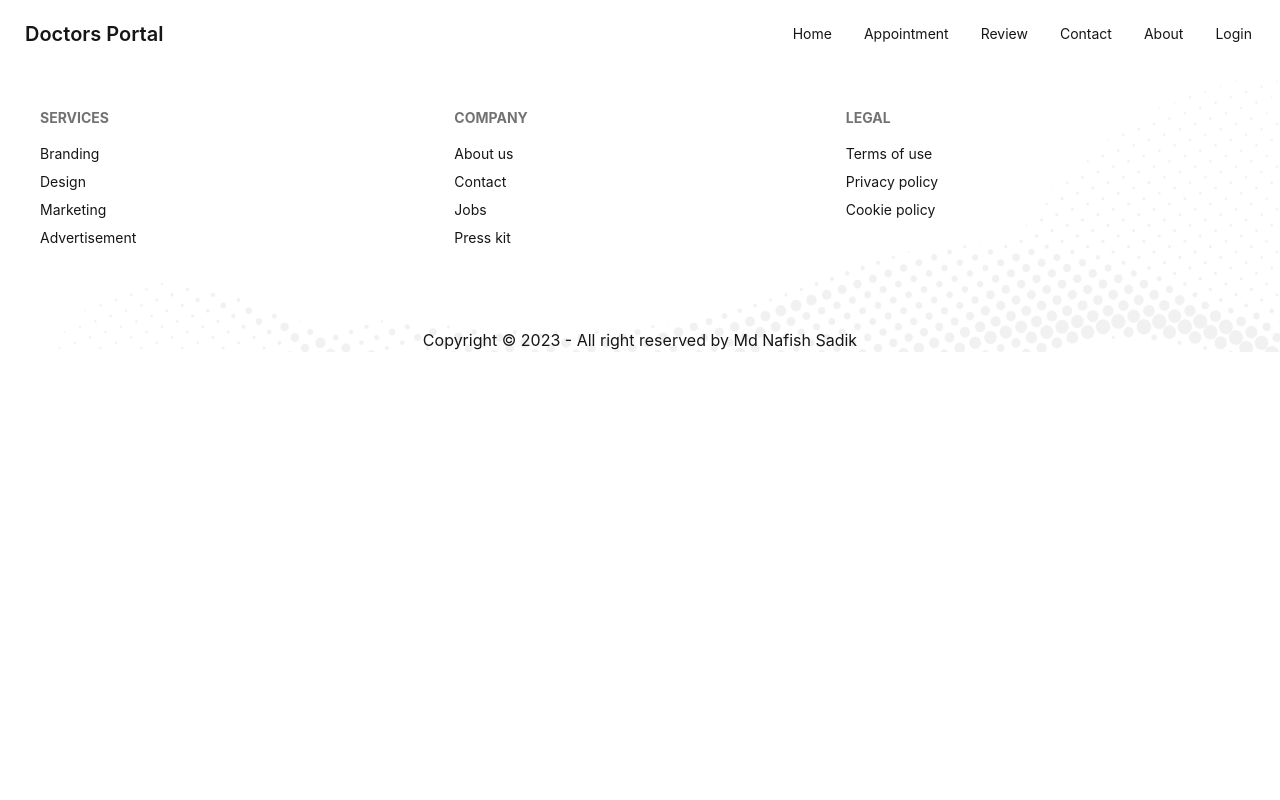
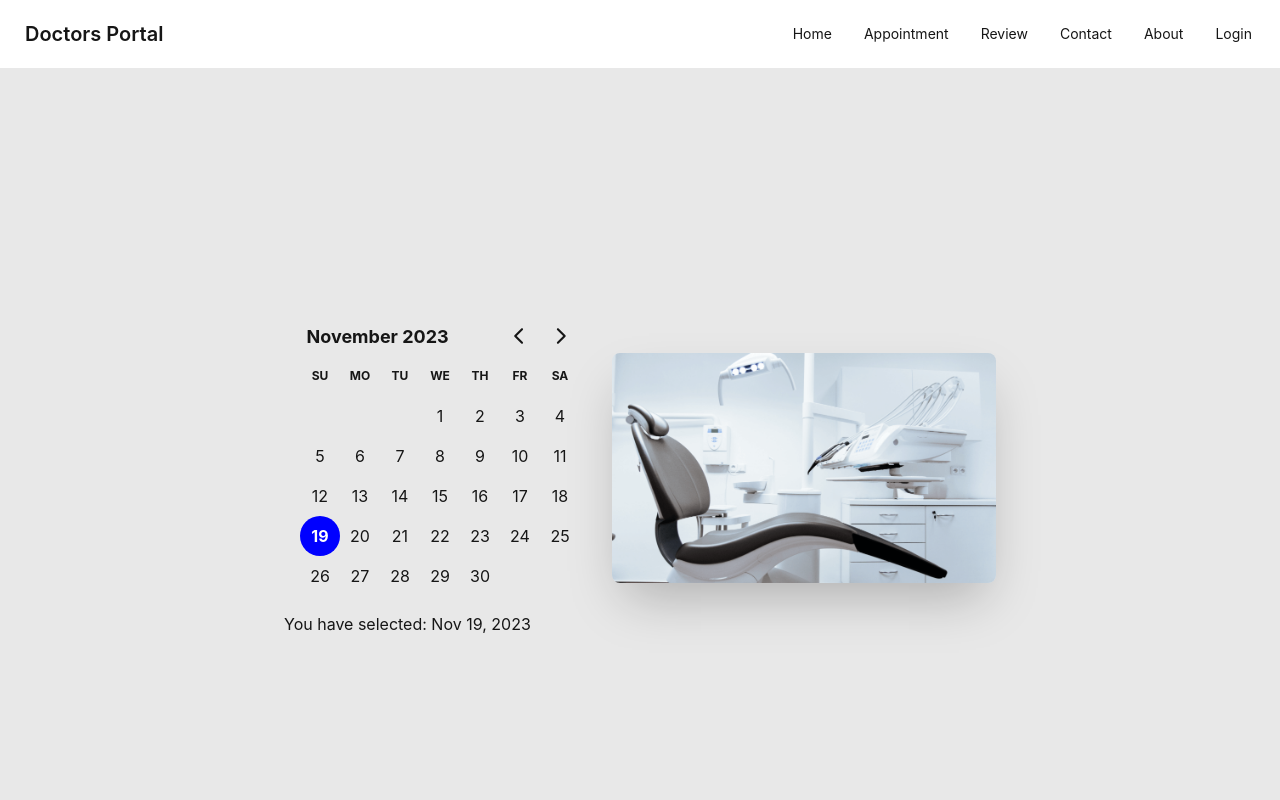
Before and after one commit to nafish08/dental-care-client, a React (Create React App) app: page /appointment in a window 1280 px wide. Shown: the top 800 px of the page. Built offline with nearby package versions, Linux system fonts and the light colour scheme.

Commit message:
AppointmentBanner component added

```diff
--- a/package.json
+++ b/package.json
@@ -6,7 +6,9 @@
     "@testing-library/jest-dom": "^5.17.0",
     "@testing-library/react": "^13.4.0",
     "@testing-library/user-event": "^13.5.0",
+    "date-fns": "^2.30.0",
     "react": "^18.2.0",
+    "react-day-picker": "^8.9.1",
     "react-dom": "^18.2.0",
     "react-router-dom": "^6.19.0",
     "react-scripts": "^5.0.1",
--- a/src/Pages/Appointment/Appointment.js
+++ b/src/Pages/Appointment/Appointment.js
@@ -1,9 +1,11 @@
 import React from 'react';
 import Footer from '../Shared/Footer';
+import AppointmentBanner from './AppointmentBanner';
 
 const Appointment = () => {
     return (
         <div>
+            <AppointmentBanner></AppointmentBanner>
             <Footer></Footer>
         </div>
     );
--- /dev/null
+++ b/src/Pages/Appointment/AppointmentBanner.js
@@ -0,0 +1,33 @@
+import React, { useState } from 'react';
+import chair from '../../assets/images/chair.png';
+
+// For calender component
+import { DayPicker } from 'react-day-picker';
+import 'react-day-picker/dist/style.css';
+import { format } from 'date-fns';
+
+const AppointmentBanner = () => {
+
+    // For calender component
+    const [date, setDate] = useState(new Date());
+
+    return (
+        <div class="hero min-h-screen bg-base-200">
+            <div class="hero-content flex-col lg:flex-row-reverse">
+                <img src={chair} class="max-w-sm rounded-lg shadow-2xl" />
+
+                {/* For calender component */}
+                <div>
+                    <DayPicker
+                        mode='single'
+                        selected={date}
+                        onSelect={setDate}
+                    />
+                    <p>You have selected: {format(date, 'PP')}</p>
+                </div>
+            </div>
+        </div>
+    );
+};
+
+export default AppointmentBanner;
```
Also changed, not shown: 1 other file (tests, documents, lock files or other folders).
